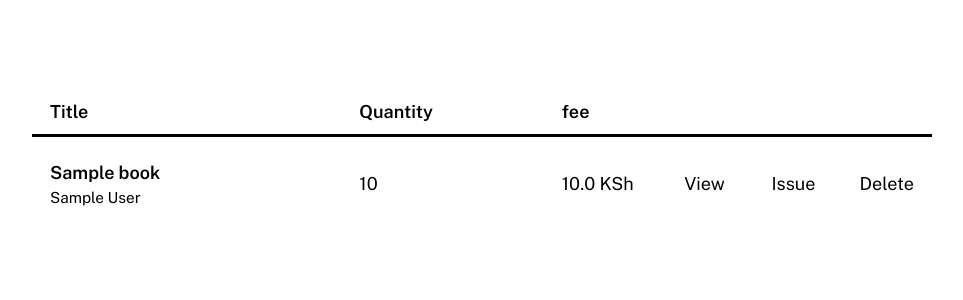
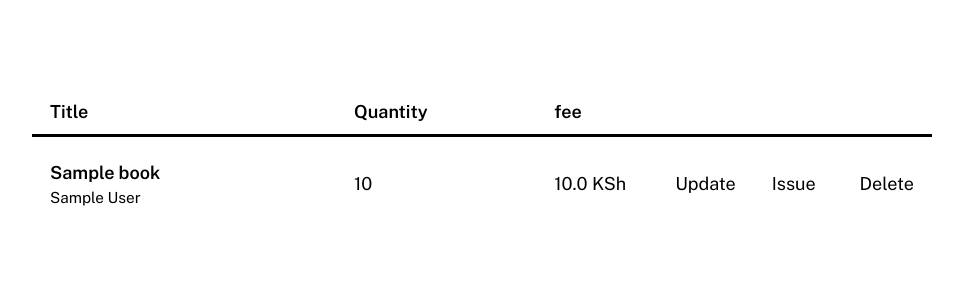
Before and after one commit to kiminzajnr/Library-Management-Web-Application, a Flask app: page / in a window 1280 px wide. Shown: the part 75-375 px from the top of the page, without its empty margins (158-1121 px from the left). Run offline with Flask 3, Linux system fonts and the light colour scheme; tables that the repository leaves empty hold one stand-in row (values such as "Sample post").

Commit message:
Add(feat) delete books

```diff
--- a/Library/templates/index.html
+++ b/Library/templates/index.html
@@ -32,9 +32,9 @@
                         </td>
                         <td class="table__cell">{{ book.quantity }}</td>
                         <td class="table__cell">{{ book.fee }} KSh</td>
-                        <td class="table__cell"><a href="#" class="table__link">View</a></td>
+                        <td class="table__cell"><a href="#" class="table__link">Update</a></td>
                         <td class="table__cell"><a href="#" class="table__link">Issue</a></td>
-                        <td class="table__cell"><a href="#" class="table__link">Delete</a></td>
+                        <td class="table__cell"><a href="{{ url_for('pages.delete_book', _id=book.id) }}" class="table__link">Delete</a></td>
                     </tr>
                 {% endfor %}
             </tbody>
```
